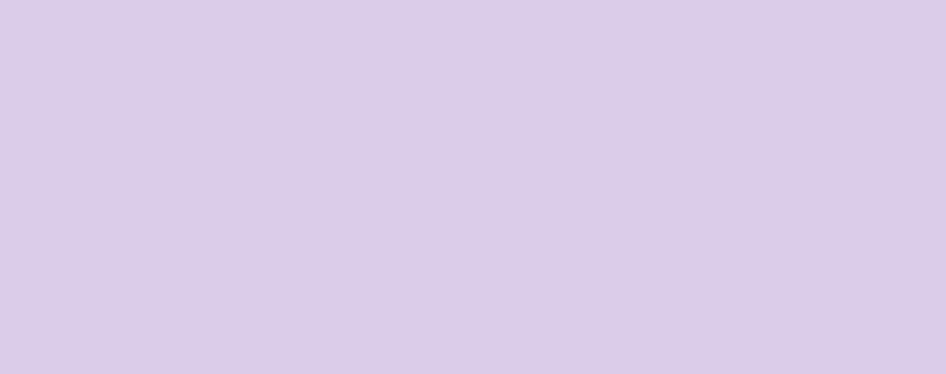
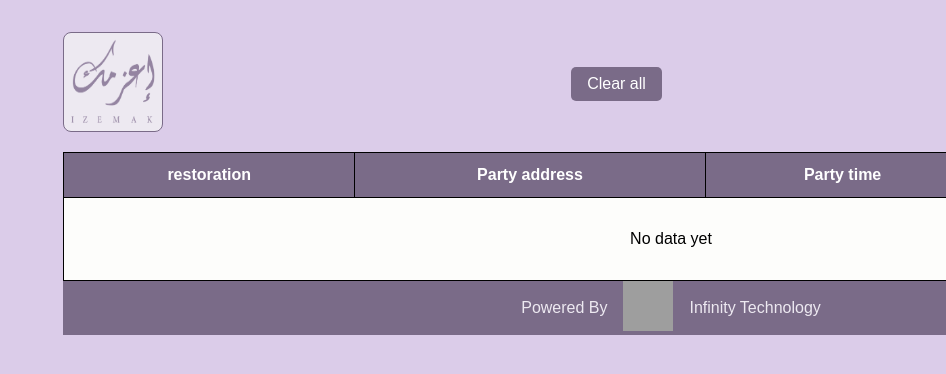
Before and after one commit to naderzayan/IZEMAKSYSTEM, a React (Vite) app: page /deletedparties in a window 1280 px wide. Before the commit this address had no page. Shown: the top 374 px of the page, without its empty margins (334-1280 px from the left). Built offline with nearby package versions, Linux system fonts and the light colour scheme; grey boxes are pictures that could not be loaded.

Commit message:
update11

```diff
--- a/index.html
+++ b/index.html
@@ -2,7 +2,7 @@
 <html lang="en">
   <head>
     <meta charset="UTF-8" />
-    <link rel="icon" type="image/svg+xml" href="logo.svg" />
+    <link rel="icon" type="" href="اعزمك-01.png" />
     <meta name="viewport" content="width=device-width, initial-scale=1.0" />
     <title>IZEMAK</title>
   </head>
--- a/src/App.jsx
+++ b/src/App.jsx
@@ -7,6 +7,7 @@ import AddInvitors from './pages/AddInvitors'
 import InvitorsPage from './pages/InvitorsPage'
 import UpDateInvitor from './pages/UpDateInvitor'
 import QRCodeScanner from './pages/QRCodeScanner'
+import DeletedParties from './pages/DeletedParties'
 
 export default function App() {
   return (
@@ -17,6 +18,7 @@ export default function App() {
           <Route path='/login' element={<Login />}></Route>
           <Route path='/createnewparty' element={<CreateNewParty />}></Route>
           <Route path='/mainpartydata' element={<MainPartyData />}></Route>
+          <Route path="/deletedparties" element={<DeletedParties />} />
           <Route path='/addinvitors' element={<AddInvitors />}></Route>
           <Route path='/invitorspage' element={<InvitorsPage />}></Route>
           <Route path='/updateinvitor' element={<UpDateInvitor />}></Route>
--- a/src/pages/CreateNewParty.jsx
+++ b/src/pages/CreateNewParty.jsx
@@ -54,7 +54,7 @@ export default function CreateNewParty() {
             <Link to="/mainpartydata">
                 <img src="/اعزمك-01.png" alt="" />
             </Link>
-            <h1 className="title">إضافة حفل جديد</h1>
+            <h1 className="title">Add a new party</h1>
 
             {loading ? (
                 <div className="loadingOverlay">
@@ -75,10 +75,9 @@ export default function CreateNewParty() {
                     </div>
 
                     <div className="dataOfNewParty">
-                        <label>اسم الحفل</label>
+                        <label>Party name</label>
                         <input
                             type="text"
-                            placeholder="اسم الحفل"
                             value={partyName}
                             onChange={(e) => setPartyName(e.target.value)}
                             required
@@ -86,10 +85,9 @@ export default function CreateNewParty() {
                     </div>
 
                     <div className="dataOfNewParty">
-                        <label>ميعاد الحفل</label>
+                        <label>Party time</label>
                         <input
                             type="text"
-                            placeholder="ميعاد الحفل"
                             value={partyDate}
                             onChange={(e) => setPartyDate(e.target.value)}
                             required
@@ -97,10 +95,9 @@ export default function CreateNewParty() {
                     </div>
 
                     <div className="dataOfNewParty">
-                        <label>مكان الحفل</label>
+                        <label>Party address</label>
                         <input
                             type="text"
-                            placeholder="مكان الحفل"
                             value={partyPlace}
                             onChange={(e) => setPartyPlace(e.target.value)}
                             required
@@ -108,10 +105,9 @@ export default function CreateNewParty() {
                     </div>
 
                     <div className="dataOfNewParty">
-                        <label>ادخل نص الدعوة</label>
+                        <label>Enter the invitation text</label>
                         <input
                             type="text"
-                            placeholder="ادخل نص الدعوة"
                             className="textarea"
                             value={invitationText}
                             onChange={(e) => setInvitationText(e.target.value)}
@@ -132,7 +128,7 @@ export default function CreateNewParty() {
 
                     <div className="dataOfNewParty">
                         <button type="submit" className="submitBtn">
-                            إضافة الحفلة
+                            Add party
                         </button>
                     </div>
                 </form>
--- /dev/null
+++ b/src/pages/DeletedParties.jsx
@@ -0,0 +1,116 @@
+import { useEffect, useState } from "react";
+import { Link } from "react-router-dom";
+import "../style/_mainPartyData.scss";
+import { FaUserEdit, FaRegEdit } from "react-icons/fa";
+import { MdDelete, MdRestore } from "react-icons/md";
+import Footer from "../components/Footer";
+
+export default function DeletedParties() {
+  const [deleted, setDeleted] = useState([]);
+
+  useEffect(() => {
+    loadDeleted();
+  }, []);
+
+  const loadDeleted = () => {
+    try {
+      const list = JSON.parse(localStorage.getItem("deletedParties") || "[]");
+      setDeleted(list.reverse());
+    } catch (err) {
+      console.error("Error reading deletedParties:", err);
+      setDeleted([]);
+    }
+  };
+
+  const handleRestore = (index) => {
+    try {
+      const list = JSON.parse(localStorage.getItem("deletedParties") || "[]");
+      const [item] = list.splice(index, 1);
+      localStorage.setItem("deletedParties", JSON.stringify(list));
+      setDeleted(list);
+
+      const restored = JSON.parse(localStorage.getItem("restoredParties") || "[]");
+      restored.push(item);
+      localStorage.setItem("restoredParties", JSON.stringify(restored));
+
+    } catch (err) {
+      console.error("Restore error:", err);
+    }
+  };
+
+  const handlePermanentDelete = (index) => {
+    if (!confirm("Do you want to Absolutely delete this item from the Trash?")) return;
+    try {
+      const list = JSON.parse(localStorage.getItem("deletedParties") || "[]");
+      list.splice(index, 1);
+      localStorage.setItem("deletedParties", JSON.stringify(list));
+      setDeleted(list);
+    } catch (err) {
+      console.error("Permanent delete error:", err);
+    }
+  };
+
+  const clearAll = () => {
+    if (!confirm("Clear all items from the trash?")) return;
+    localStorage.removeItem("deletedParties");
+    setDeleted([]);
+  };
+
+  return (
+    <main className="mainOfMainPartyData">
+      <div className="addParty">
+        <button className="Btn">
+          <Link to="/mainpartydata">Return to the home page</Link>
+        </button>
+        <div style={{ display: "flex", gap: "1rem", alignItems: "center" }}>
+          <button className="Btn" onClick={clearAll} >
+            Clear all
+          </button>
+        </div>
+        <div>
+          <Link to="/mainpartydata">
+            <img src="/اعزمك-01.png" alt="" />
+          </Link>
+        </div>
+      </div>
+
+      <table className="partyTable">
+        <thead>
+          <tr>
+            <th>Party name</th>
+            <th>Party time</th>
+            <th>Party address</th>
+            <th>restoration</th>
+          </tr>
+        </thead>
+        <tbody>
+          {deleted.length > 0 ? (
+            deleted.map((party, idx) => (
+              <tr key={idx}>
+                <td>
+                  {party.name}
+                </td>
+                <td>{party.time || "-"}</td>
+                <td>{party.address || "-"}</td>
+                <td>
+                  <button className="editBtn" title="استعادة" onClick={() => handleRestore(idx)}>
+                    <MdRestore />
+                  </button>
+                  <button className="deleteBtn" title="حذف نهائي" onClick={() => handlePermanentDelete(idx)}>
+                    <MdDelete />
+                  </button>
+                </td>
+              </tr>
+            ))
+          ) : (
+            <tr>
+              <td colSpan="4" className="empty">No data yet</td>
+            </tr>
+          )}
+        </tbody>
+      </table>
+
+      <Footer />
+    </main>
+  );
+}
--- a/src/pages/MainPartyData.jsx
+++ b/src/pages/MainPartyData.jsx
@@ -153,17 +153,17 @@ export default function MainPartyData() {
     return (
         <main className="mainOfMainPartyData">
             <div className="addParty">
-                <button className="addBtn">
-                    <Link to="/createnewparty">إضافة حفل جديد</Link>
+                <button className="Btn">
+                    <Link to="/createnewparty">Add a new party</Link>
                 </button>
                 <div className="search">
-                    <button className="searchBtn" onClick={handleSearch}>
-                        بحث
+                    <button className="Btn" onClick={handleSearch}>
+                        search
                     </button>
                     <IoSearchSharp />
                     <input
                         type="search"
-                        placeholder="ادخل اسم الحفلة"
+                        placeholder="Enter party name "
                         value={searchTerm}
                         onChange={(e) => setSearchTerm(e.target.value)}
                         onKeyDown={(e) => {
@@ -175,6 +175,11 @@ export default function MainPartyData() {
                     />
                 </div>
                 <div>
+                    <button className="Btn">
+                        <Link to='/deletedparties'>Recover deleted events</Link>
+                    </button>
+                </div>
+                <div>
                     <Link to="/mainpartydata">
                         <img src="/اعزمك-01.png" alt="" />
                     </Link>
@@ -184,17 +189,17 @@ export default function MainPartyData() {
             {loading ? (
                 <div className="loadingSpinner">
                     <div className="spinner"></div>
-                    <p>جاري تحميل البيانات...</p>
+                    <p>Loading...</p>
                 </div>
             ) : (
                 <>
                     <table className="partyTable">
                         <thead>
                             <tr>
-                                <th>اسم الحفلة</th>
-                                <th>ميعاد الحفلة</th>
-                                <th>عنوان الحفلة</th>
-                                <th>الحذف والتعديل/إضافة</th>
+                                <th>Party name</th>
+                                <th>Party time</th>
+                                <th>Party address</th>
+                                <th>procedures</th>
                             </tr>
                         </thead>
                         <tbody>
@@ -290,7 +295,7 @@ export default function MainPartyData() {
             {showEditModal && (
                 <div className="modalOverlay">
                     <div className="modal">
-                        <h3>تعديل اسم الحفلة</h3>
+                        <h3>Edit party name</h3>
                         <input
                             type="text"
                             value={editPartyName}
@@ -298,10 +303,10 @@ export default function MainPartyData() {
                         />
                         <div className="modalActions">
                             <button className="confirmBtn" onClick={handleEditSubmit}>
-                                حفظ التعديل
+                                Save
                             </button>
                             <button className="cancelBtn" onClick={() => setShowEditModal(false)}>
-                                إلغاء
+                                Cancel
                             </button>
                         </div>
                     </div>
--- a/src/style/_mainPartyData.scss
+++ b/src/style/_mainPartyData.scss
@@ -12,19 +12,20 @@
   align-items: center;
   margin-bottom: 1rem;
 
-  .addBtn {
+  .Btn {
     background-color: #7A6B88;
     color: #fff;
     border: none;
     padding: 0.5rem 1rem;
     border-radius: 5px;
+    cursor: pointer;
 
     a {
       color: #fff;
       text-decoration: none;
     }
   }
-  .addBtn:hover {
+  .Btn:hover {
     background-color: #dbcce9;
     color: #000;
     border: 1px solid #000;
@@ -45,7 +46,6 @@
     display: flex;
     gap: 0.5rem;
     svg {
-      // font-size: 20px;
       transform: translate(-2rem,.5rem);
     }
 
```
Also changed, not shown: src/pages/AddInvitors.jsx (+10 -10 lines).
